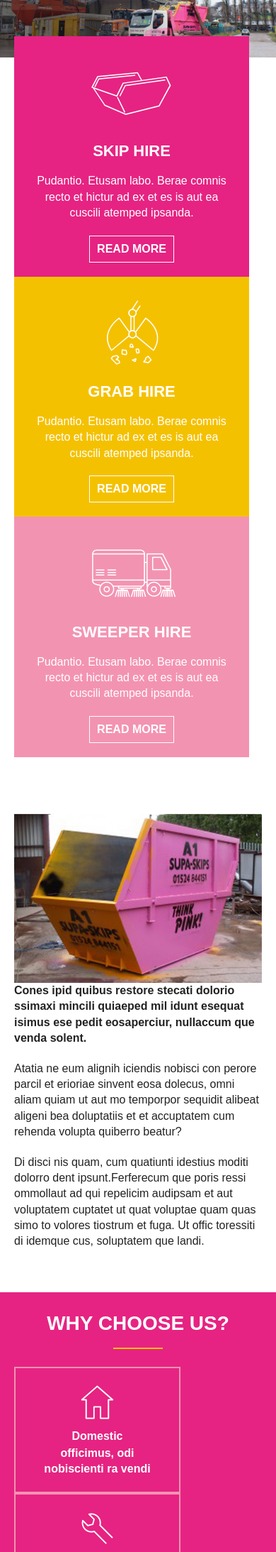
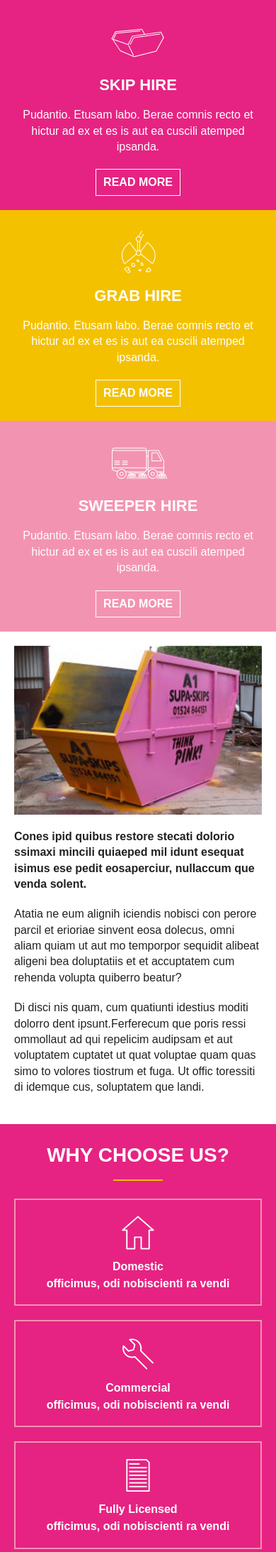
Before and after one commit to adamthomp08/think_pink_skips, a PHP site: page /index.php in a window 390 px wide. Shown: the part 89-2276 px from the top of the page at 71% size. Run offline with PHP 8.4, Linux system fonts and the light colour scheme.

Commit message:
responsive homepage almost finished: footer still needs amending

```diff
--- a/css/_banners.scss
+++ b/css/_banners.scss
@@ -2,6 +2,10 @@
 .homepage-banner{
 
 	position: relative;
+
+	@media (max-width: 767px){
+		display: none;
+	}
 
 	.container {
 	    position: absolute;
@@ -14,12 +18,18 @@
 	.into-msg {
 	    position: absolute;
 	    left: 0;
-	    top: 54px;
+	    top: 14%;
+		width: 36%;
+    	height: auto;
+    	@media (max-width: 1100px){
+    		top: 10%;
+			width: 30%;
+			left: 20px;
+    	}
 	}
 
-	.into-msg {
-		max-width: 366px;
-		height: auto;
+	img{
+		width: 100%;
 	}
 
 }
--- a/css/_footer.scss
+++ b/css/_footer.scss
@@ -17,6 +17,9 @@
 	    float: left;
 	    width: 10%;
 	    margin-right: 2%;
+	    @media (max-width: 767px){
+	    	width: 4%;
+	    }
 	}
 
 	.last.sub-col {
@@ -42,17 +45,27 @@
 	}
 	.last.col {
 		text-align: right;
+		@media (max-width: 767px){
+    		text-align: left;
+    	}
 	}
 
 	.last.col span{
 		display: block;
 		text-align: right;
+		@media (max-width: 767px){
+    		text-align: left;
+    	}
 	}
 
 	.bottom-text{
 		display: block;
     	padding-top: 50px;
     	text-align: center;
+    	@media (max-width: 767px){
+    		padding: 0;
+    		text-align: left;
+    	}
 	}
 
 }
--- a/css/_generic.scss
+++ b/css/_generic.scss
@@ -61,10 +61,27 @@ a:hover{
 		width: 100%;
 		max-width: 490px;
 		margin-right: 20px;
+		@media (max-width: 1040px){
+			width: 49%;
+			max-width: 100%;
+			margin-right: 2%;
+		}
+		@media (max-width: 767px){
+			width: 100%;
+			margin-right: 0%;
+			margin-bottom: 20px;
+		}
 	}
 	.last.col{
-		margin-right: 0px;
+		margin: 0px;
 	}
+
+	.col img{
+		@media (max-width: 767px){
+			width: 100%;
+		}
+	}
+
 }
 
 
@@ -74,9 +91,24 @@ a:hover{
 		width: 100%;
 		max-width: 320px;
 		margin-right: 20px;
+		@media (max-width: 1040px){
+			width: 32%;
+			max-width: 100%;
+			margin-right: 2%;
+		}
+		@media (max-width: 767px){
+			width: 100%;
+			max-width: 100%;
+			margin-right: 0%;
+			margin-bottom: 10px;
+		}
 	}
 	.last.col{
 		margin-right: 0px;
+		@media (max-width: 767px){
+			margin-right: 0%;
+			margin-bottom: 0;
+		}
 	}
 }
 
@@ -86,8 +118,23 @@ a:hover{
 		width: 100%;
 		max-width: 235px;
 		margin-right: 20px;
+		@media (max-width: 1040px){
+			width: 23%;
+			max-width: 100%;
+			margin-right: 2.5%;
+		}
+		@media (max-width: 767px){
+			width: 100%;
+			max-width: 100%;
+			margin-bottom: 20px;
+			margin-right: 0%;
+		}
 	}
 	.last.col{
 		margin-right: 0px;
+		@media (max-width: 767px){
+			margin-bottom: 0px;
+		}
 	}
+
 }
--- a/css/_icon_blocks.scss
+++ b/css/_icon_blocks.scss
@@ -6,15 +6,33 @@
 	z-index: 1;
 	padding-bottom: 40px;
 
+	@media (max-width: 1040px){
+		margin-top: 0;
+
+		.container{
+			padding: 0;
+		}
+	}
+
+	@media (max-width: 767px){
+		padding-bottom: 0px;
+	}
+
 	.col{
-		max-width: 332px;
+		max-width: 333px;
 		margin: 0;
 		padding: 20px;
 		color: #fff;
 		text-align: center;
+		@media (max-width: 1040px){
+			max-width: 33.3333333%
+		}
+		@media (max-width: 767px){
+			max-width: 100%
+		}
 	}
 	h2{
-		margin: 0 0 20px;
+		margin: 0 0 cmd20px;
 		line-height: 1;
 		text-transform: uppercase;
 		font-weight: 900;
@@ -23,6 +41,9 @@
 	i{
 		font-size: 130px;
 		line-height: 0.2;
+		@media (max-width: 1040px){
+			font-size: 86px;
+		}
 	}
 	img{
 		display: block;
@@ -64,6 +85,9 @@
 		color: #fff;
 		padding: 20px;
 		border: 2px solid $light_pink;
+		@media(max-width: 768px){
+			padding: 18px;
+		}
 	}
 	img{
 		margin-bottom: 20px;
--- a/css/_text_areas.scss
+++ b/css/_text_areas.scss
@@ -2,6 +2,10 @@
 	@include two-cols;
 
 	padding: 40px 0px;
+
+	@media(max-width: 767px){
+		padding: 20px 0px;
+	}
 }
 
 .white-text-area{
--- a/css/style.css
+++ b/css/style.css
@@ -124,6 +124,9 @@ a:hover {
 
 .homepage-banner {
   position: relative; }
+  @media (max-width: 767px) {
+    .homepage-banner {
+      display: none; } }
   .homepage-banner .container {
     position: absolute;
     top: 0;
@@ -133,10 +136,16 @@ a:hover {
   .homepage-banner .into-msg {
     position: absolute;
     left: 0;
-    top: 54px; }
-  .homepage-banner .into-msg {
-    max-width: 366px;
+    top: 14%;
+    width: 36%;
     height: auto; }
+    @media (max-width: 1100px) {
+      .homepage-banner .into-msg {
+        top: 10%;
+        width: 30%;
+        left: 20px; } }
+  .homepage-banner img {
+    width: 100%; }
 
 .home-intro {
   padding: 40px 0px; }
@@ -145,8 +154,24 @@ a:hover {
     width: 100%;
     max-width: 490px;
     margin-right: 20px; }
+    @media (max-width: 1040px) {
+      .home-intro .col {
+        width: 49%;
+        max-width: 100%;
+        margin-right: 2%; } }
+    @media (max-width: 767px) {
+      .home-intro .col {
+        width: 100%;
+        margin-right: 0%;
+        margin-bottom: 20px; } }
   .home-intro .last.col {
-    margin-right: 0px; }
+    margin: 0px; }
+  @media (max-width: 767px) {
+    .home-intro .col img {
+      width: 100%; } }
+  @media (max-width: 767px) {
+    .home-intro {
+      padding: 20px 0px; } }
 
 .white-text-area {
   padding: 40px 0px; }
@@ -489,16 +554,45 @@ a:hover {
     width: 100%;
     max-width: 320px;
     margin-right: 20px; }
+    @media (max-width: 1040px) {
+      .icon-blocks-3 .col {
+        width: 32%;
+        max-width: 100%;
+        margin-right: 2%; } }
+    @media (max-width: 767px) {
+      .icon-blocks-3 .col {
+        width: 100%;
+        max-width: 100%;
+        margin-right: 0%;
+        margin-bottom: 10px; } }
   .icon-blocks-3 .last.col {
     margin-right: 0px; }
+    @media (max-width: 767px) {
+      .icon-blocks-3 .last.col {
+        margin-right: 0%;
+        margin-bottom: 0; } }
+  @media (max-width: 1040px) {
+    .icon-blocks-3 {
+      margin-top: 0; }
+      .icon-blocks-3 .container {
+        padding: 0; } }
+  @media (max-width: 767px) {
+    .icon-blocks-3 {
+      padding-bottom: 0px; } }
   .icon-blocks-3 .col {
-    max-width: 332px;
+    max-width: 333px;
     margin: 0;
     padding: 20px;
     color: #fff;
     text-align: center; }
+    @media (max-width: 1040px) {
+      .icon-blocks-3 .col {
+        max-width: 33.33333%; } }
+    @media (max-width: 767px) {
+      .icon-blocks-3 .col {
+        max-width: 100%; } }
   .icon-blocks-3 h2 {
-    margin: 0 0 20px;
+    margin: 0 0 cmd20px;
     line-height: 1;
     text-transform: uppercase;
     font-weight: 900;
@@ -506,6 +600,9 @@ a:hover {
   .icon-blocks-3 i {
     font-size: 130px;
     line-height: 0.2; }
+    @media (max-width: 1040px) {
+      .icon-blocks-3 i {
+        font-size: 86px; } }
   .icon-blocks-3 img {
     display: block;
     margin: 0 auto 20px; }
@@ -537,12 +634,29 @@ a:hover {
     width: 100%;
     max-width: 235px;
     margin-right: 20px; }
+    @media (max-width: 1040px) {
+      .icon-blocks-4 .col {
+        width: 23%;
+        max-width: 100%;
+        margin-right: 2.5%; } }
+    @media (max-width: 767px) {
+      .icon-blocks-4 .col {
+        width: 100%;
+        max-width: 100%;
+        margin-bottom: 20px;
+        margin-right: 0%; } }
   .icon-blocks-4 .last.col {
     margin-right: 0px; }
+    @media (max-width: 767px) {
+      .icon-blocks-4 .last.col {
+        margin-bottom: 0px; } }
   .icon-blocks-4 .col {
     color: #fff;
     padding: 20px;
     border: 2px solid #f393b2; }
+    @media (max-width: 768px) {
+      .icon-blocks-4 .col {
+        padding: 18px; } }
   .icon-blocks-4 img {
     margin-bottom: 20px; }
   .icon-blocks-4 h3 {
```
Also changed, not shown: other parts of css/style.css (+70 -2 lines), 1 other file.
